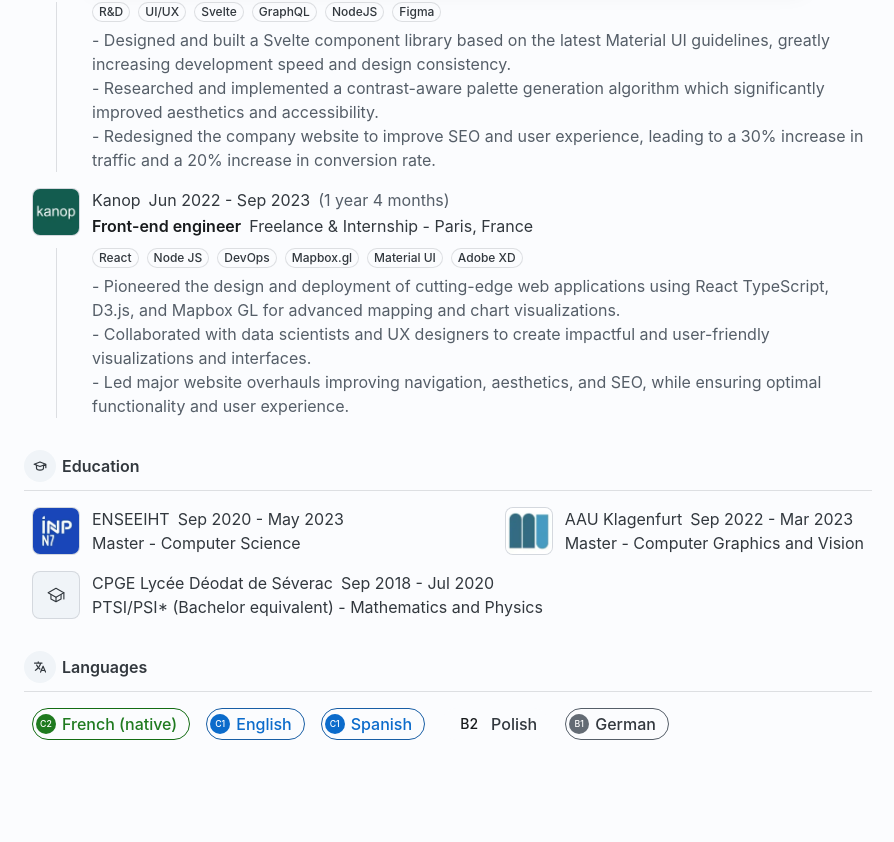
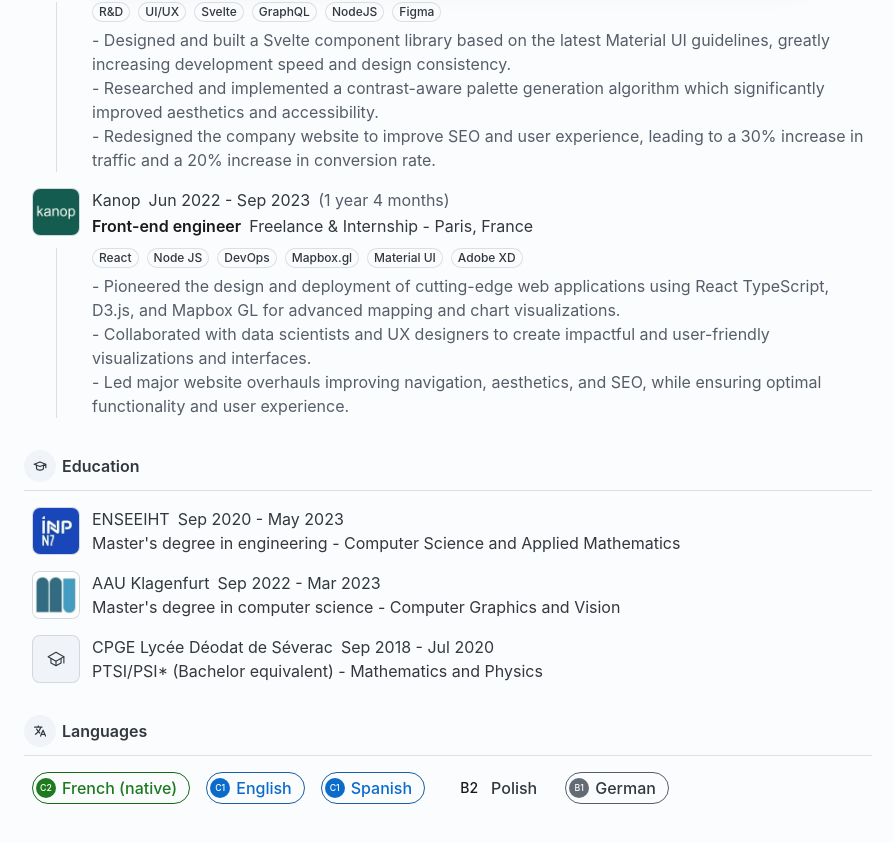
Before and after one commit to BSoDium/bsodium.fr, a React (Vite) app: page /resume in a window 1280 px wide. Shown: the part 810-1652 px from the top of the page, without its empty margins (192-1086 px from the left). Before the commit the page ends 1606 px from the top, so only its background shows below. Built offline with nearby package versions, Linux system fonts and the light colour scheme; no server answers.

Commit message:
refactor: update degree and major descriptions in Details component

```diff
--- a/src/assets/Details.ts
+++ b/src/assets/Details.ts
@@ -24,8 +24,8 @@ const details = {
       icon: enseeiht,
       iconMin: enseeihtMin,
       location: "Toulouse, France",
-      degree: "Master",
-      major: "Computer Science",
+      degree: "Master's degree in engineering",
+      major: "Computer Science and Applied Mathematics",
       start: "Sep 2020",
       end: "May 2023",
     },
@@ -35,7 +35,7 @@ const details = {
       icon: aau,
       iconMin: aauMin,
       location: "Klagenfurt, Austria",
-      degree: "Master",
+      degree: "Master's degree in computer science",
       major: "Computer Graphics and Vision",
       start: "Sep 2022",
       end: "Mar 2023",
```
